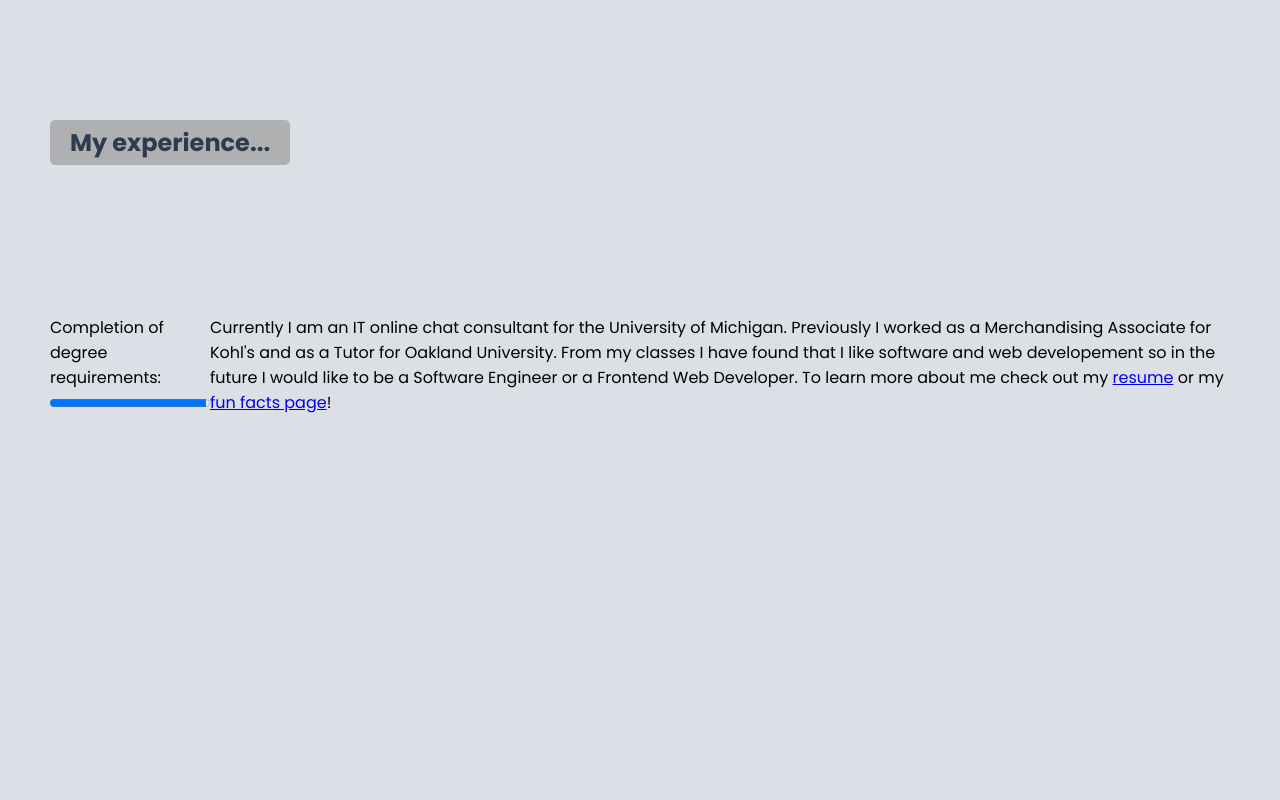
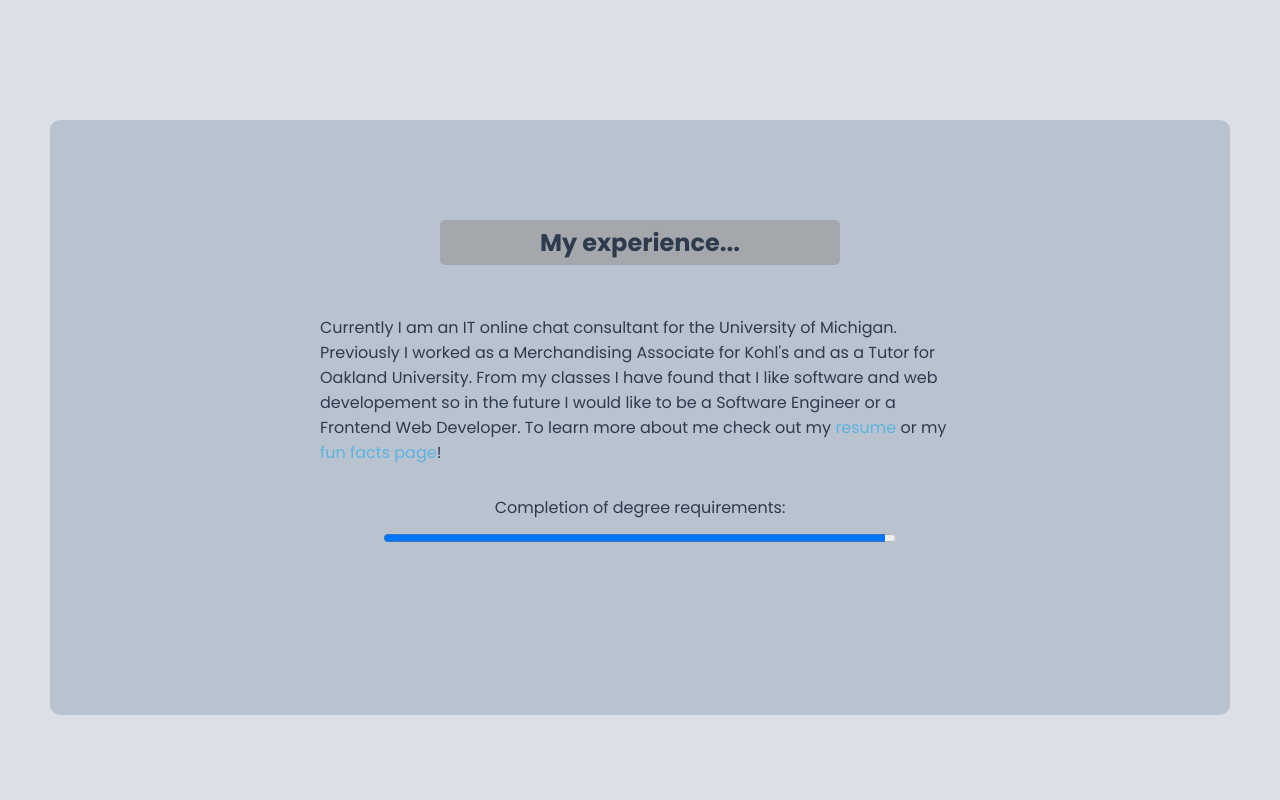
Before and after one commit to benny4man/benjamin-foreman-portfolio, a plain HTML site: page index.html in a window 1280 px wide. Shown: the part 960-1760 px from the top of the page. Drawn offline with Linux system fonts and the light colour scheme.

Commit message:
final styling as of 10/10

```diff
--- a/css/style.css
+++ b/css/style.css
@@ -17,6 +17,7 @@ body {
   background: var(--bg-primary);
 }
 
+/* ------------------------------ header ------------------------------ */
 header {
   display: flex;
   align-items: center;
@@ -65,6 +66,8 @@ header nav ul li:last-child{
     margin-right: 0px;
 }
 
+/* ------------------------------ hire button ------------------------------ */
+
 .hire-me-btn{
     background: var(--backup-color);
     color: var(--font-color-primary);
@@ -82,10 +85,13 @@ header nav ul li:last-child{
     color: var(--bg-secondary);
 }
 
+
+/* ------------------------------ main globals --------------------------- */
 main{
     padding: 0 50px;
 }
 
+/* ------------------------------ hero section --------------------------- */
 .hero{
     height: 650px;
     display: flex;
@@ -93,11 +99,6 @@ main{
     justify-content: space-evenly;
     margin-top: 80px;
     gap: 200px;
-    /* display: flex;
-    gap: 250px;
-    padding: 20px 100px; */
-    /* background: rgba(46, 59, 78, 0.274);
-    border-radius: 10px; */
 }
 
 .hero .intro-paragraph{
@@ -110,7 +111,6 @@ main{
 }
 
 .section-divider{
-    display: inline-block;
     font-size: 24px;
     color: var(--bg-secondary);
     background: rgba(156, 156, 156, 0.705);
@@ -141,12 +141,60 @@ main{
     color: var(--bg-secondary);
 }
 
-.work-paragraph{
+/* ------------------------------ work section --------------------------- */
+main .work-section{
     display: flex;
-    height: 450px;
-    margin-top: 150px;
+    flex-direction: column;
+    align-items: center;
+    justify-content: center;
+    margin-top: 250px;
+    background: rgba(93, 116, 151, 0.274);
+    border-radius: 10px;
+    padding: 100px;
 }
 
+main .work-section .section-divider{
+    padding: 5px 100px;
+}
+
+main .work-section .work-paragraph{
+    display: flex;
+    flex-direction: column;
+    height: 350px;
+    margin-top: 50px;
+    margin: 0 150px;
+    align-content: center;
+}
+
+main .work-section p{
+    margin-top: 50px;
+    width: 50vw;
+    color: var(--bg-secondary);
+}
+
+main .work-section p a{
+    text-decoration: none;
+    color: var(--font-color-secondary);
+}
+
+main .work-section .progress-bar{
+    display: flex;
+    flex-direction: column;
+    justify-content: space-between;
+    align-items: center;
+    margin-top: 30px;
+}
+
+main .work-section .progress-bar label{
+    color: var(--bg-secondary);
+}
+
+main .work-section .progress-bar progress{
+    width: 40vw;
+    margin-top: 10px;
+}
+
+/* ------------------------------ footer ------------------------------ */
 footer{
     margin-top: 150px;
 }
@@ -155,7 +203,3 @@ footer p{
     padding: 0px 20px;
     font-size: 14px;
 }
-
-main > h4{
-    margin-top: 250px;
-}
--- a/index.html
+++ b/index.html
@@ -54,13 +54,11 @@
         </figure>
       </section>
     </section>
+    <div class="work-section">
       <h4 class="section-divider">My experience...</h4>
       <section class="work-paragraph">
         <!-- progress bar for completion of degree requirements, all credits have been completed a while ago so showing that would not be useful -->
-      <section class="progress-bar">
-        <label for="progress">Completion of degree requirements: </label>
-        <progress id="progress" value="98" max="100">98/100</progress>
-      </section>
+
         <p>
           Currently I am an IT online chat consultant for the University of
           Michigan. Previously I worked as a Merchandising Associate for Kohl's
@@ -71,9 +69,12 @@
           <a href="./html/my_resume.html">resume</a> or my
           <a href="./html/my_fun_facts.html">fun facts page</a>!
         </p>
-
+        <section class="progress-bar">
+          <label for="progress">Completion of degree requirements: </label>
+          <progress id="progress" value="98" max="100">98/100</progress>
         </section>
-
+      </section>
+    </div>
   </main>
 
   <footer>
```
Also changed, not shown: html/my_fun_facts.html (+10 -4 lines), html/my_resume.html (+28 -17 lines). Lines whose indentation alone changed are shown as unchanged.
